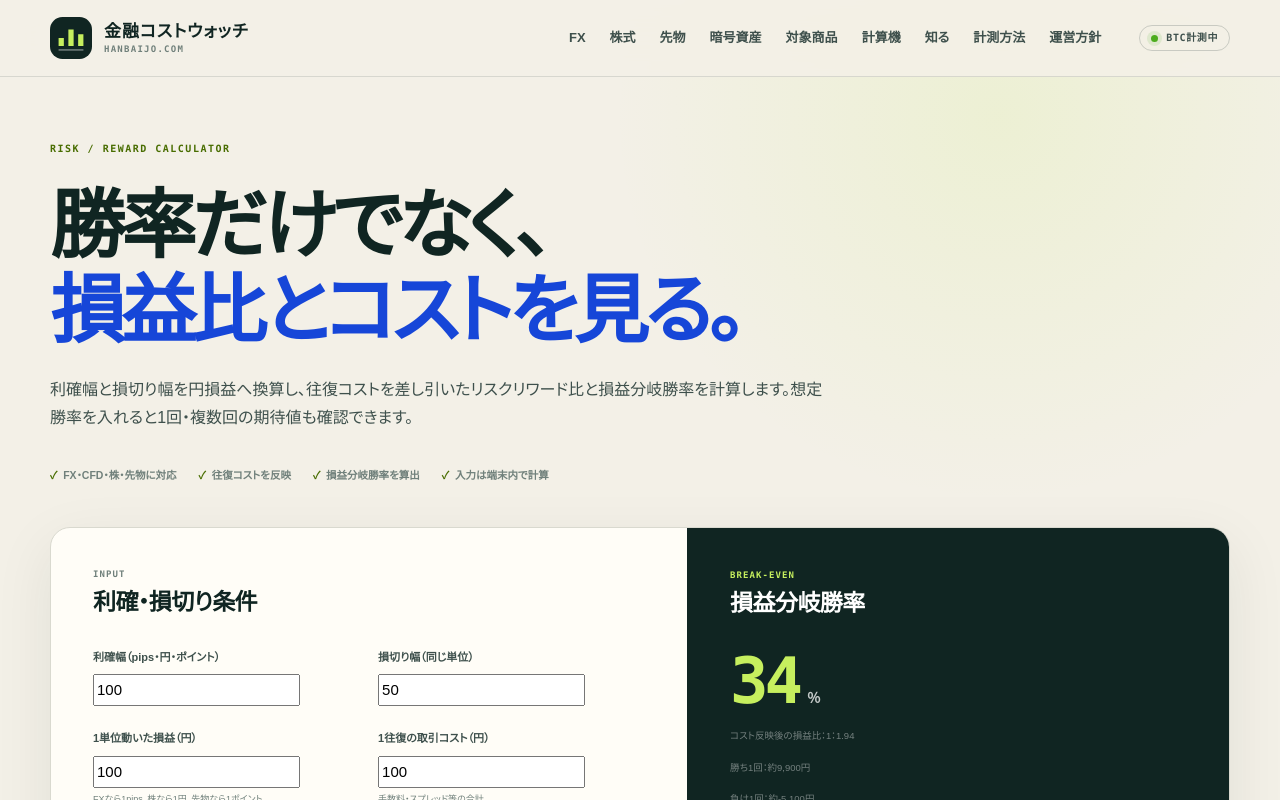
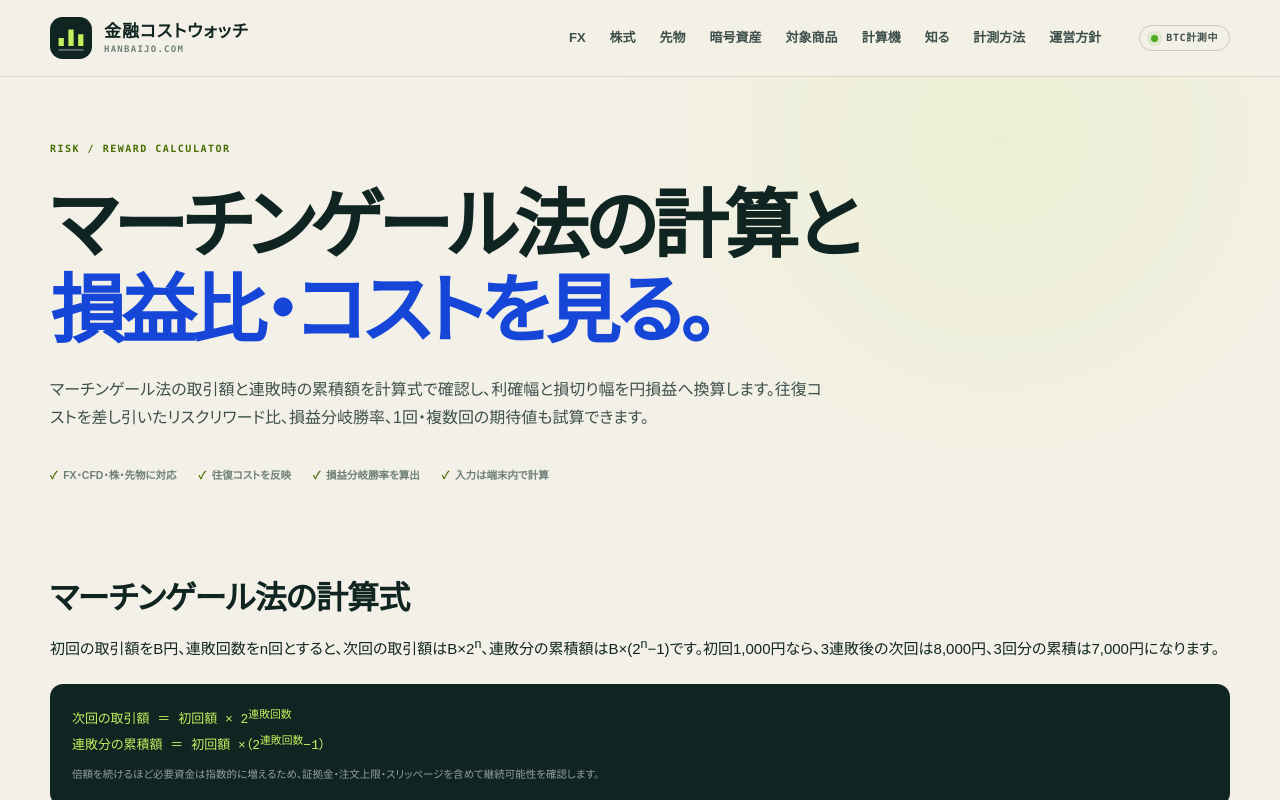
Before and after one commit to mrok18/hanbaijo, a Next.js app: page /tools/risk-reward-calculator in a window 1280 px wide. Shown: the top 800 px of the page. Built offline with nearby package versions, Linux system fonts and the light colour scheme.

Commit message:
seo: clarify martingale calculation intent

```diff
--- a/app/tools/risk-reward-calculator/layout.tsx
+++ b/app/tools/risk-reward-calculator/layout.tsx
@@ -2,8 +2,8 @@ import type { Metadata } from 'next';
 
 export const metadata: Metadata = {
   alternates: { canonical: '/tools/risk-reward-calculator' },
-  title: 'リスクリワード・損益分岐勝率計算機｜取引コスト対応',
-  description: '利確幅、損切り幅、1ポイント損益、往復コスト、想定勝率から、リスクリワード比、損益分岐勝率、1回・複数回の期待値を計算します。',
+  title: 'マーチンゲール法の計算とリスクリワード計算機｜連敗リスクを確認',
+  description: 'マーチンゲール法の取引額・連敗時の累積額を計算式で確認し、利確幅・損切り幅・往復コストから損益分岐勝率と期待値を試算します。',
 };
 
 export default function Layout({ children }: { children: React.ReactNode }) { return children; }
--- a/app/tools/risk-reward-calculator/page.tsx
+++ b/app/tools/risk-reward-calculator/page.tsx
@@ -28,7 +28,8 @@ export default function Page() {
   const number = new Intl.NumberFormat('ja-JP', { maximumFractionDigits: 2 });
 
   return <div className="calculator-page">
-    <header className="calculator-intro"><p className="page-kicker">RISK / REWARD CALCULATOR</p><h1>勝率だけでなく、<br /><em>損益比とコストを見る。</em></h1><p className="lede">利確幅と損切り幅を円損益へ換算し、往復コストを差し引いたリスクリワード比と損益分岐勝率を計算します。想定勝率を入れると1回・複数回の期待値も確認できます。</p><div className="calculator-proof"><span>FX・CFD・株・先物に対応</span><span>往復コストを反映</span><span>損益分岐勝率を算出</span><span>入力は端末内で計算</span></div></header>
+    <header className="calculator-intro"><p className="page-kicker">RISK / REWARD CALCULATOR</p><h1>マーチンゲール法の計算と<br /><em>損益比・コストを見る。</em></h1><p className="lede">マーチンゲール法の取引額と連敗時の累積額を計算式で確認し、利確幅と損切り幅を円損益へ換算します。往復コストを差し引いたリスクリワード比、損益分岐勝率、1回・複数回の期待値も試算できます。</p><div className="calculator-proof"><span>FX・CFD・株・先物に対応</span><span>往復コストを反映</span><span>損益分岐勝率を算出</span><span>入力は端末内で計算</span></div></header>
+    <section aria-labelledby="martingale-heading"><h2 id="martingale-heading">マーチンゲール法の計算式</h2><p>初回の取引額をB円、連敗回数をn回とすると、次回の取引額はB×2<sup>n</sup>、連敗分の累積額はB×(2<sup>n</sup>−1)です。初回1,000円なら、3連敗後の次回は8,000円、3回分の累積は7,000円になります。</p><div className="formula-box"><code>次回の取引額 ＝ 初回額 × 2<sup>連敗回数</sup><br />連敗分の累積額 ＝ 初回額 ×（2<sup>連敗回数</sup>−1）</code><small>倍額を続けるほど必要資金は指数的に増えるため、証拠金・注文上限・スリッページを含めて継続可能性を確認します。</small></div><p>この方式を推奨するものではありません。投資は元本割れの可能性があるため、<a href="https://www.jsda.or.jp/about/hatten/inv_alerts/alearts02/alearts02-3.html" target="_blank" rel="noopener noreferrer">日本証券業協会の投資リスクに関する注意</a>も確認し、固定した利確・損切り幅とコストの損益分岐勝率を下の計算機で併せて試算してください。</p></section>
     <div className="calculator-shell"><div className="calculator-grid"><section className="calculator-inputs"><div className="calculator-panel-head"><div><span>INPUT</span><h2>利確・損切り条件</h2></div></div><div className="field-grid">
       <label><span>利確幅（pips・円・ポイント）</span><input type="number" min="0" step="0.1" value={profitPoints} onChange={e => setProfitPoints(Number(e.target.value))} /></label>
       <label><span>損切り幅（同じ単位）</span><input type="number" min="0" step="0.1" value={lossPoints} onChange={e => setLossPoints(Number(e.target.value))} /></label>
```
